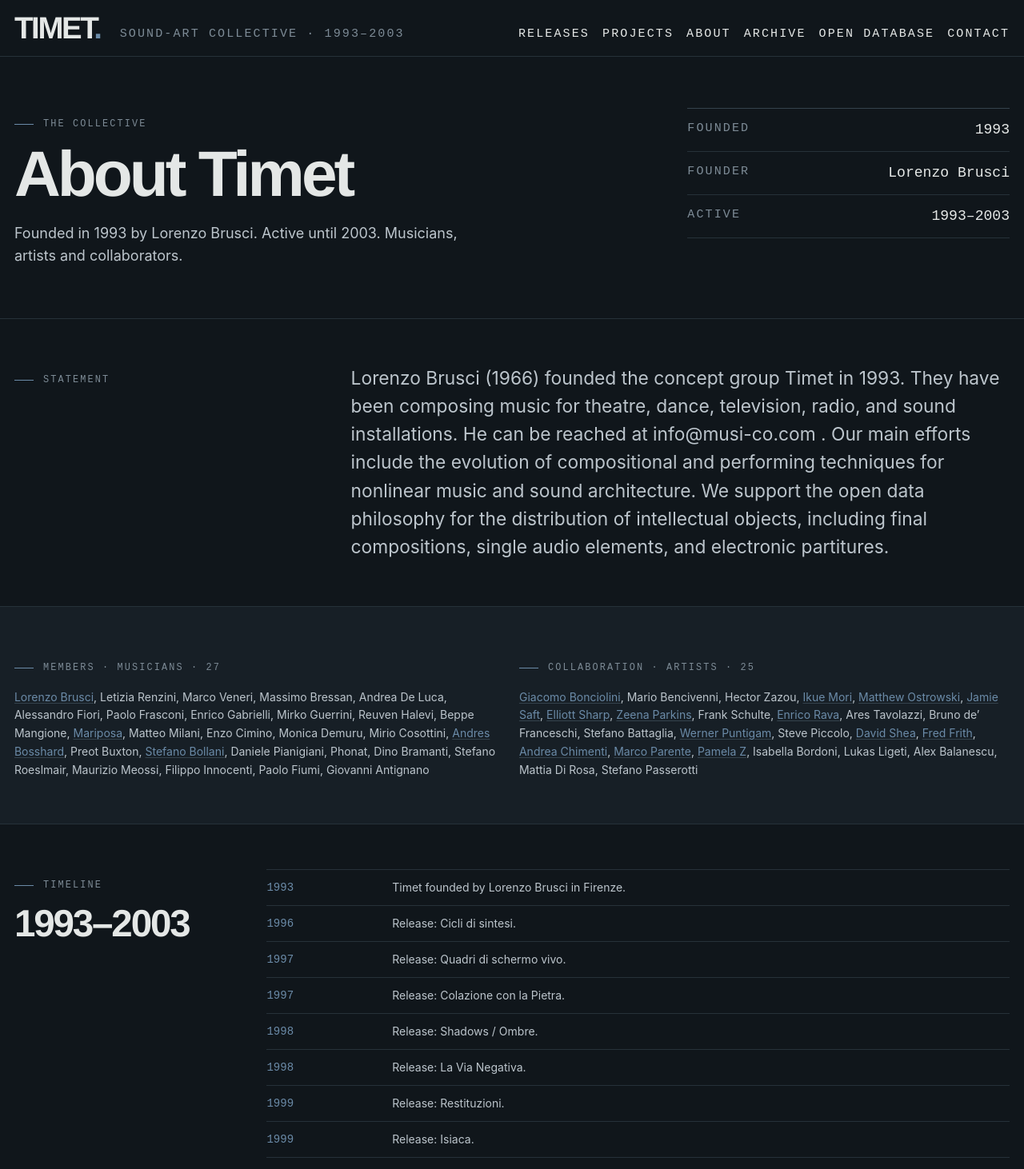
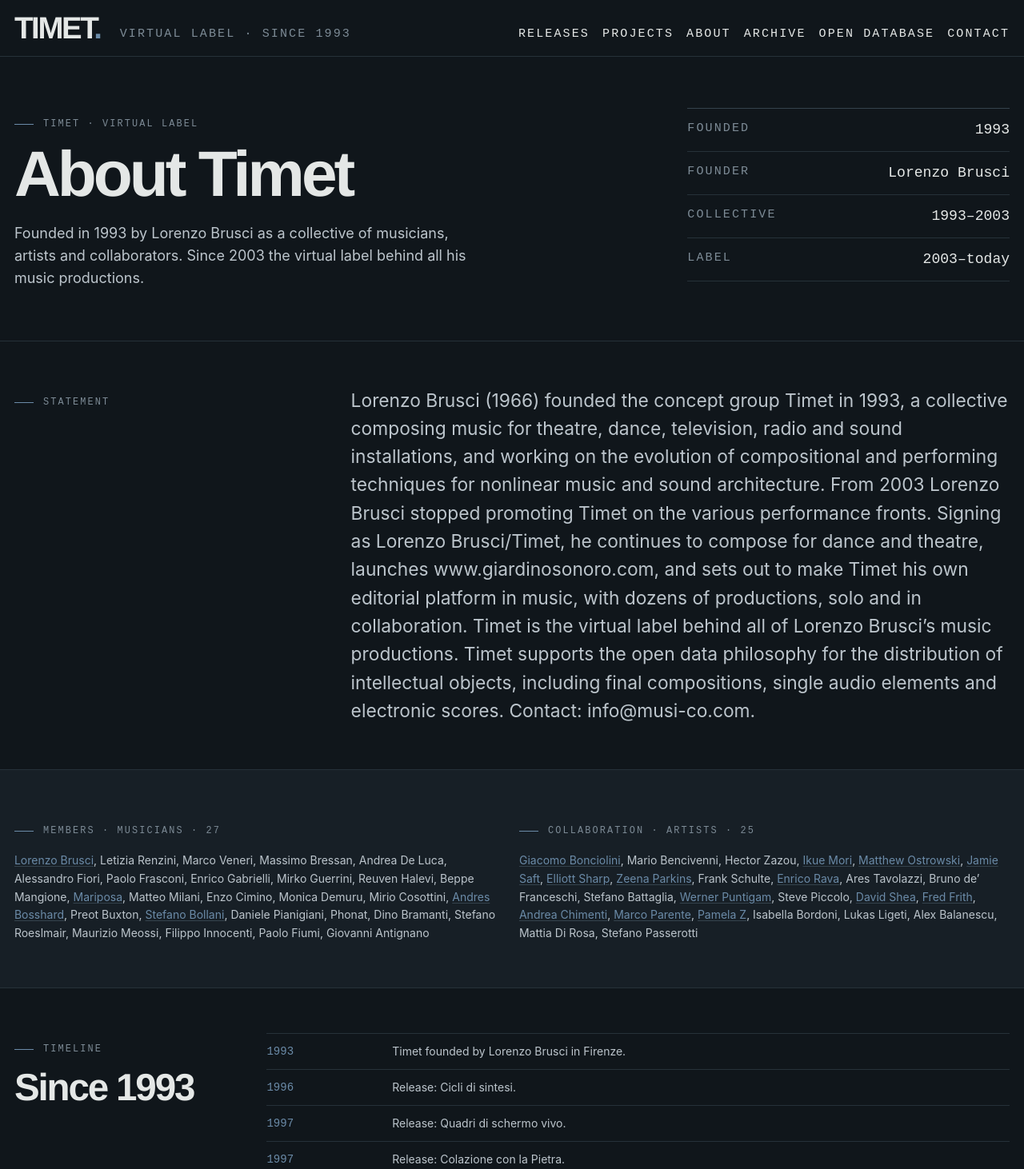
Before and after one commit to bruscilorenzo-GHcode/OldWebsite-LorenzoBrusci, a Next.js app: page /about in a window 1280 px wide. Shown: the top 1462 px of the page at 80% size. Built offline with nearby package versions, Linux system fonts and the light colour scheme.

Commit message:
About: Timet as virtual label since 1993; collective action 1993-2003; post-2003 production platform

```diff
--- a/app/about/page.tsx
+++ b/app/about/page.tsx
@@ -5,17 +5,17 @@ import { about, bioPeople, displayName, personUrl, releases } from "@/lib/conten
 export const metadata: Metadata = {
   title: "About",
   description:
-    "Timet: Italian sound-art collective founded by Lorenzo Brusci in 1993. Members, collaborators, timeline and biographies.",
+    "Timet: founded by Lorenzo Brusci in 1993 as a sound-art collective, since 2003 the virtual label behind his music productions. Members, collaborators, timeline and biographies.",
 };
 
 const fixedMilestones = [
   { year: 1993, label: "Timet founded by Lorenzo Brusci in Firenze." },
-  { year: 2003, label: "Timet stops its activity; the work continues through Giardino Sonoro." },
+  { year: 2003, label: "The collective stops its performing activity. Signing as Lorenzo Brusci/Timet, Brusci keeps composing for dance and theatre, launches Giardino Sonoro and begins turning Timet into his editorial platform in music." },
 ];
 
 const milestones = [
   ...fixedMilestones,
-  ...releases.filter((release) => Number(release.year) <= 2003).map((release) => ({
+  ...releases.map((release) => ({
     year: Number(release.year),
     label: `Release: ${release.title}.`,
   })),
@@ -27,11 +27,12 @@ export default function AboutPage() {
       <section className="border-b border-line">
         <div className="shell grid12 gap-y-8 py-12 md:py-16">
           <div className="col-span-12 md:col-span-8">
-            <p className="eyebrow">The collective</p>
+            <p className="eyebrow">Timet · virtual label</p>
             <h1 className="display mt-4">About Timet</h1>
             <p className="mt-6 max-w-[52ch] text-lg text-ink-2">
-              Founded in 1993 by Lorenzo Brusci. Active until 2003. Musicians,
-              artists and collaborators.
+              Founded in 1993 by Lorenzo Brusci as a collective of musicians,
+              artists and collaborators. Since 2003 the virtual label behind
+              all his music productions.
             </p>
           </div>
           <div className="col-span-12 md:col-span-4">
@@ -45,8 +46,12 @@ export default function AboutPage() {
                 <dd className="font-code">{about.collective.founder}</dd>
               </div>
               <div className="flex justify-between border-b border-line py-3">
-                <dt className="mono uppercase tracking-[0.14em] text-muted">Active</dt>
-                <dd className="font-code">1993–{about.collective.stoppedActivity}</dd>
+                <dt className="mono uppercase tracking-[0.14em] text-muted">Collective</dt>
+                <dd className="font-code">1993–{about.collective.collectiveActionEnded}</dd>
+              </div>
+              <div className="flex justify-between border-b border-line py-3">
+                <dt className="mono uppercase tracking-[0.14em] text-muted">Label</dt>
+                <dd className="font-code">{about.collective.collectiveActionEnded}–today</dd>
               </div>
             </dl>
           </div>
@@ -97,7 +102,7 @@ export default function AboutPage() {
         <div className="shell grid12 gap-y-8 py-10 md:py-14">
           <div className="col-span-12 md:col-span-3">
             <p className="eyebrow">Timeline</p>
-            <h2 className="display-sm mt-4">1993–2003</h2>
+            <h2 className="display-sm mt-4">Since 1993</h2>
           </div>
           <div className="col-span-12 md:col-span-9">
             {milestones.map((milestone, index) => (
@@ -161,7 +166,7 @@ export default function AboutPage() {
 
       <section className="shell grid12 py-10">
         <div className="col-span-12 md:col-span-3">
-          <p className="eyebrow">After 2003</p>
+          <p className="eyebrow">Since 2003</p>
         </div>
         <div className="col-span-12 space-y-5 md:col-span-8 md:col-start-5">
           <p className="text-lg text-ink-2">{about.lineage.statement}</p>
--- a/app/layout.tsx
+++ b/app/layout.tsx
@@ -10,18 +10,18 @@ export const metadata: Metadata = {
     template: "%s · Timet",
   },
   description:
-    "Timet, Italian sound-art collective founded by Lorenzo Brusci in 1993. Compositions, sound architecture, projects and the open sound database.",
+    "Timet, founded by Lorenzo Brusci in 1993 as a sound-art collective and since 2003 his virtual music label. Compositions, sound architecture, projects and the open sound database.",
   openGraph: {
     type: "website",
     siteName: "Timet",
     title: "Timet — nonlinear music and sound architecture",
     description:
-      "Italian sound-art collective, 1993–2003. Archive, releases, projects and the open sound database.",
+      "Virtual music label since 1993. Archive, releases, projects and the open sound database.",
   },
   twitter: {
     card: "summary_large_image",
     title: "Timet",
-    description: "Nonlinear music and sound architecture, 1993–2003.",
+    description: "Nonlinear music and sound architecture, since 1993.",
   },
   icons: {
     icon: "/favicon.svg",
--- a/app/opengraph-image.tsx
+++ b/app/opengraph-image.tsx
@@ -2,7 +2,7 @@ import { ImageResponse } from "next/og";
 
 export const size = { width: 1200, height: 630 };
 export const contentType = "image/png";
-export const alt = "Timet — nonlinear music and sound architecture, 1993–2003";
+export const alt = "Timet — nonlinear music and sound architecture, since 1993";
 
 export default function OpenGraphImage() {
   return new ImageResponse(
@@ -30,7 +30,7 @@ export default function OpenGraphImage() {
           }}
         >
           <span>TIMET</span>
-          <span>1993–2003</span>
+          <span>since 1993</span>
         </div>
         <div
           style={{
@@ -54,7 +54,7 @@ export default function OpenGraphImage() {
             color: "#7D8B96",
           }}
         >
-          <span>Italian sound-art collective</span>
+          <span>Virtual label</span>
           <span>timet.org</span>
         </div>
       </div>
--- a/app/page.tsx
+++ b/app/page.tsx
@@ -22,7 +22,7 @@ export default function HomePage() {
       <section className="border-b border-line">
         <div className="shell grid12 gap-y-10 py-14 md:py-24">
           <div className="col-span-12 md:col-span-8">
-            <p className="eyebrow">Concept group · Firenze · 1993–2003</p>
+            <p className="eyebrow">Virtual label · Firenze · since 1993</p>
             <h1 className="display mt-6 max-w-[13ch]">
               Nonlinear music and sound architecture.
             </h1>
@@ -41,7 +41,7 @@ export default function HomePage() {
               elements, and electronic partitures.
             </p>
             <Link href="/about" className="link-arrow mt-6 inline-flex">
-              Read the collective
+              Read about Timet
             </Link>
           </div>
         </div>
@@ -51,7 +51,7 @@ export default function HomePage() {
         <div className="shell grid12 items-center py-4">
           <p className="col-span-4 font-code text-sm text-muted">1993</p>
           <div className="col-span-4 h-px bg-line-strong" />
-          <p className="col-span-4 text-right font-code text-sm text-muted">2003</p>
+          <p className="col-span-4 text-right font-code text-sm text-muted">today</p>
         </div>
       </section>
 
--- a/components/SiteFooter.tsx
+++ b/components/SiteFooter.tsx
@@ -7,9 +7,9 @@ export function SiteFooter() {
         <div className="col-span-12 md:col-span-5">
           <p className="mono uppercase tracking-[0.18em] text-muted">Timet</p>
           <p className="mt-4 max-w-sm text-ink-2">
-            Italian sound-art collective founded by Lorenzo Brusci in 1993,
-            active until 2003. Compositions for theatre, dance, television,
-            radio and sound installations.
+            Virtual label behind the music productions of Lorenzo Brusci. Founded
+            in 1993 as a sound-art collective. Compositions for theatre, dance,
+            television, radio and sound installations.
           </p>
         </div>
         <div className="col-span-6 md:col-span-3">
--- a/components/SiteHeader.tsx
+++ b/components/SiteHeader.tsx
@@ -13,7 +13,7 @@ export function SiteHeader() {
             TIMET<span className="text-highlight">.</span>
           </Link>
           <p className="mono hidden whitespace-nowrap uppercase tracking-[0.14em] text-muted lg:block">
-            Sound-art collective · 1993–2003
+            Virtual label · since 1993
           </p>
         </div>
         <nav
--- a/lib/content.ts
+++ b/lib/content.ts
@@ -112,7 +112,7 @@ export const about = aboutJson as unknown as {
     statement: string;
     founded: number;
     founder: string;
-    stoppedActivity: number;
+    collectiveActionEnded: number;
     news: string;
     lastUpdate: string;
   };
```
Also changed, not shown: content/about.json, 1 other file (tests, documents, lock files or other folders).
